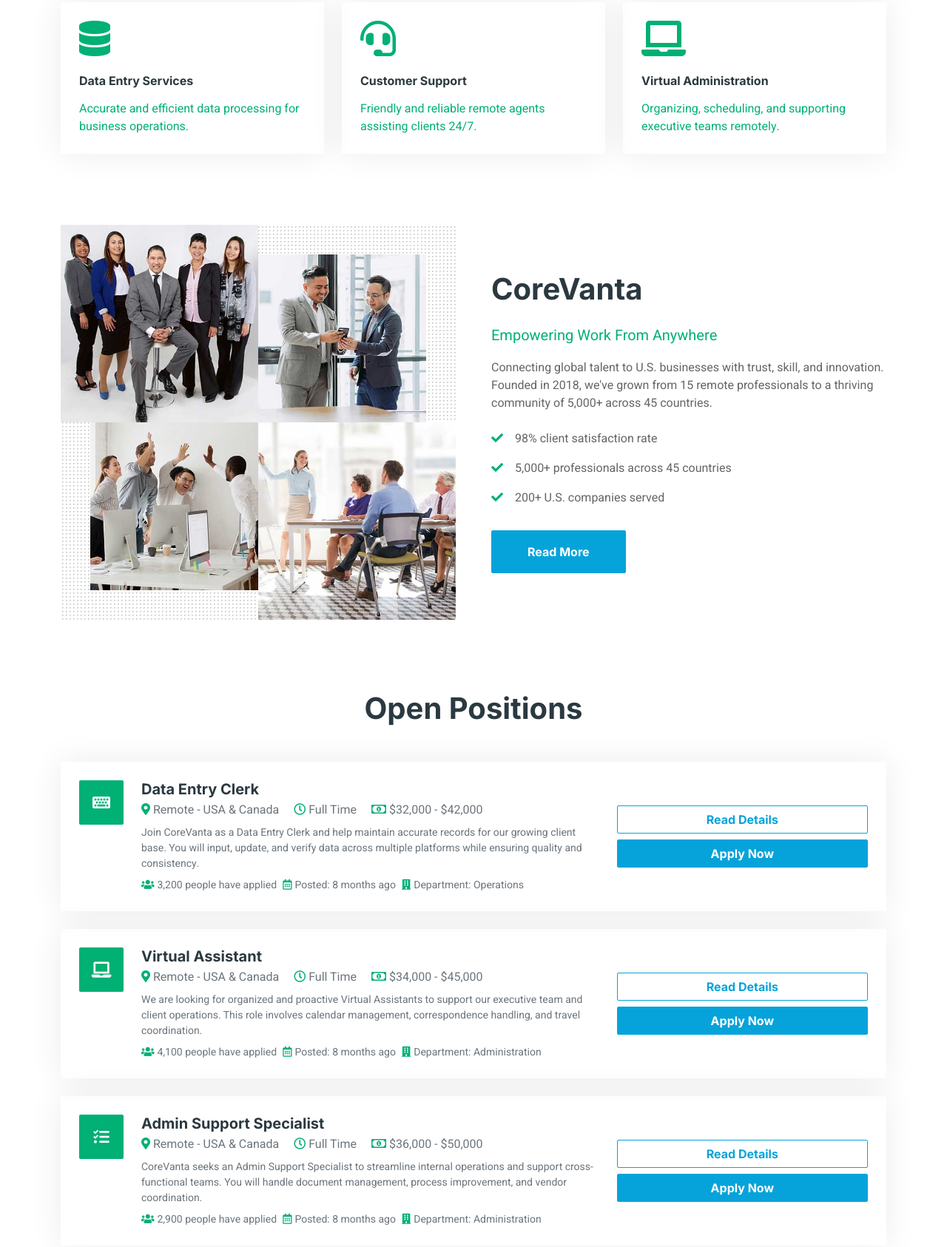
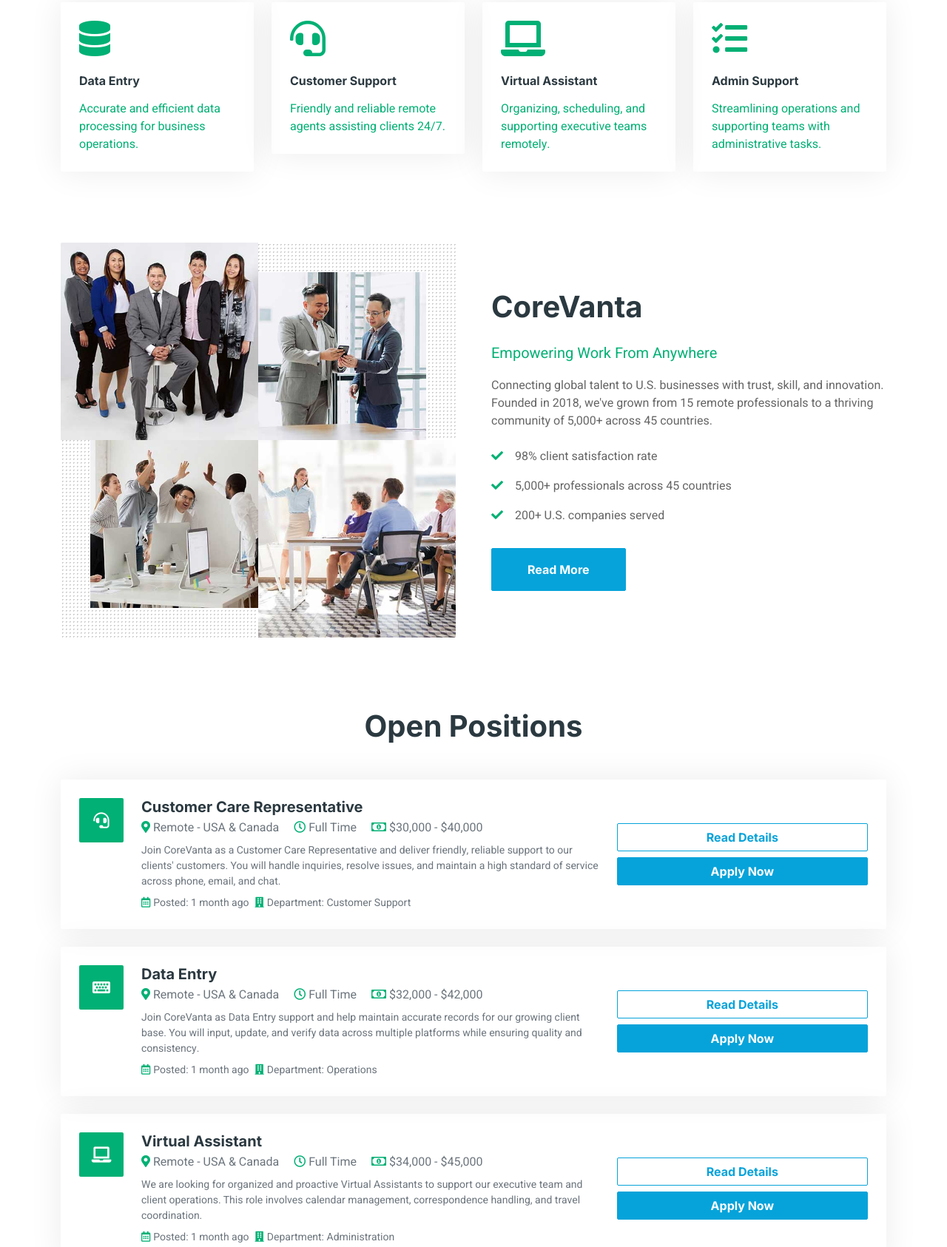
Before and after one commit to Raymond-blip/CoreVanta, a plain HTML site: page index.html in a window 1280 px wide. Shown: the part 936-2622 px from the top of the page at 74% size. Drawn offline with nearby package versions, Linux system fonts and the light colour scheme.

Commit message:
Update job listings, services and remove contact email from pages

```diff
--- a/index.html
+++ b/index.html
@@ -123,25 +123,32 @@
             <div class="container">
                 <h1 class="text-center mb-5 wow fadeInUp" data-wow-delay="0.1s">What We Offer</h1>
                 <div class="row g-4 justify-content-center">
-                    <div class="col-lg-4 col-sm-6 wow fadeInUp" data-wow-delay="0.1s">
+                    <div class="col-lg-3 col-sm-6 wow fadeInUp" data-wow-delay="0.1s">
                         <a class="cat-item rounded p-4" href="">
                             <i class="fa fa-3x fa-database text-primary mb-4"></i>
-                            <h6 class="mb-3">Data Entry Services</h6>
+                            <h6 class="mb-3">Data Entry</h6>
                             <p class="mb-0">Accurate and efficient data processing for business operations.</p>
                         </a>
                     </div>
-                    <div class="col-lg-4 col-sm-6 wow fadeInUp" data-wow-delay="0.3s">
+                    <div class="col-lg-3 col-sm-6 wow fadeInUp" data-wow-delay="0.3s">
                         <a class="cat-item rounded p-4" href="contact.html">
                             <i class="fa fa-3x fa-headset text-primary mb-4"></i>
                             <h6 class="mb-3">Customer Support</h6>
                             <p class="mb-0">Friendly and reliable remote agents assisting clients 24/7.</p>
                         </a>
                     </div>
-                    <div class="col-lg-4 col-sm-6 wow fadeInUp" data-wow-delay="0.5s">
+                    <div class="col-lg-3 col-sm-6 wow fadeInUp" data-wow-delay="0.5s">
                         <a class="cat-item rounded p-4" href="">
                             <i class="fa fa-3x fa-laptop text-primary mb-4"></i>
-                            <h6 class="mb-3">Virtual Administration</h6>
+                            <h6 class="mb-3">Virtual Assistant</h6>
                             <p class="mb-0">Organizing, scheduling, and supporting executive teams remotely.</p>
+                        </a>
+                    </div>
+                    <div class="col-lg-3 col-sm-6 wow fadeInUp" data-wow-delay="0.7s">
+                        <a class="cat-item rounded p-4" href="">
+                            <i class="fa fa-3x fa-tasks text-primary mb-4"></i>
+                            <h6 class="mb-3">Admin Support</h6>
+                            <p class="mb-0">Streamlining operations and supporting teams with administrative tasks.</p>
                         </a>
                     </div>
                 </div>
@@ -190,24 +197,51 @@
             <div class="container">
                 <h1 class="text-center mb-5 wow fadeInUp" data-wow-delay="0.1s">Open Positions</h1>
 
-                <!-- Data Entry Clerk -->
+                <!-- Customer Care Representative -->
                 <div class="job-item p-4 mb-4 wow fadeInUp" data-wow-delay="0.1s">
+                    <div class="row g-4">
+                        <div class="col-sm-12 col-md-8 d-flex align-items-start">
+                            <div class="bg-primary rounded d-flex align-items-center justify-content-center flex-shrink-0" style="width:60px;height:60px;">
+                                <i class="fa fa-headset fa-lg text-white"></i>
+                            </div>
+                            <div class="text-start ps-4">
+                                <h5 class="mb-1">Customer Care Representative</h5>
+                                <div class="mb-2">
+                                    <span class="me-3 text-muted"><i class="fa fa-map-marker-alt text-primary me-1"></i>Remote - USA &amp; Canada</span>
+                                    <span class="me-3 text-muted"><i class="far fa-clock text-primary me-1"></i>Full Time</span>
+                                    <span class="text-muted"><i class="far fa-money-bill-alt text-primary me-1"></i>$30,000 - $40,000</span>
+                                </div>
+                                <p class="mb-2 text-muted small">Join CoreVanta as a Customer Care Representative and deliver friendly, reliable support to our clients' customers. You will handle inquiries, resolve issues, and maintain a high standard of service across phone, email, and chat.</p>
+                                <div class="d-flex flex-wrap gap-2 text-muted small">
+                                    <span><i class="far fa-calendar-alt text-primary me-1"></i>Posted: 1 month ago</span>
+                                    <span><i class="fa fa-building text-primary me-1"></i>Department: Customer Support</span>
+                                </div>
+                            </div>
+                        </div>
+                        <div class="col-sm-12 col-md-4 d-flex flex-column align-items-start align-items-md-end justify-content-center">
+                            <a class="btn btn-outline-primary mb-2 w-100" href="job-list.html">Read Details</a>
+                            <a class="btn btn-primary w-100" href="apply.html">Apply Now</a>
+                        </div>
+                    </div>
+                </div>
+
+                <!-- Data Entry -->
+                <div class="job-item p-4 mb-4 wow fadeInUp" data-wow-delay="0.2s">
                     <div class="row g-4">
                         <div class="col-sm-12 col-md-8 d-flex align-items-start">
                             <div class="bg-primary rounded d-flex align-items-center justify-content-center flex-shrink-0" style="width:60px;height:60px;">
                                 <i class="fa fa-keyboard fa-lg text-white"></i>
                             </div>
                             <div class="text-start ps-4">
-                                <h5 class="mb-1">Data Entry Clerk</h5>
+                                <h5 class="mb-1">Data Entry</h5>
                                 <div class="mb-2">
                                     <span class="me-3 text-muted"><i class="fa fa-map-marker-alt text-primary me-1"></i>Remote - USA &amp; Canada</span>
                                     <span class="me-3 text-muted"><i class="far fa-clock text-primary me-1"></i>Full Time</span>
                                     <span class="text-muted"><i class="far fa-money-bill-alt text-primary me-1"></i>$32,000 - $42,000</span>
                                 </div>
-                                <p class="mb-2 text-muted small">Join CoreVanta as a Data Entry Clerk and help maintain accurate records for our growing client base. You will input, update, and verify data across multiple platforms while ensuring quality and consistency.</p>
+                                <p class="mb-2 text-muted small">Join CoreVanta as Data Entry support and help maintain accurate records for our growing client base. You will input, update, and verify data across multiple platforms while ensuring quality and consistency.</p>
                                 <div class="d-flex flex-wrap gap-2 text-muted small">
-                                    <span><i class="fa fa-users text-primary me-1"></i>3,200 people have applied</span>
-                                    <span><i class="far fa-calendar-alt text-primary me-1"></i>Posted: 8 months ago</span>
+                                    <span><i class="far fa-calendar-alt text-primary me-1"></i>Posted: 1 month ago</span>
                                     <span><i class="fa fa-building text-primary me-1"></i>Department: Operations</span>
                                 </div>
                             </div>
@@ -220,7 +254,7 @@
                 </div>
 
                 <!-- Virtual Assistant -->
-                <div class="job-item p-4 mb-4 wow fadeInUp" data-wow-delay="0.2s">
+                <div class="job-item p-4 mb-4 wow fadeInUp" data-wow-delay="0.3s">
                     <div class="row g-4">
                         <div class="col-sm-12 col-md-8 d-flex align-items-start">
                             <div class="bg-primary rounded d-flex align-items-center justify-content-center flex-shrink-0" style="width:60px;height:60px;">
@@ -235,8 +269,7 @@
                                 </div>
                                 <p class="mb-2 text-muted small">We are looking for organized and proactive Virtual Assistants to support our executive team and client operations. This role involves calendar management, correspondence handling, and travel coordination.</p>
                                 <div class="d-flex flex-wrap gap-2 text-muted small">
-                                    <span><i class="fa fa-users text-primary me-1"></i>4,100 people have applied</span>
-                                    <span><i class="far fa-calendar-alt text-primary me-1"></i>Posted: 8 months ago</span>
+                                    <span><i class="far fa-calendar-alt text-primary me-1"></i>Posted: 1 month ago</span>
                                     <span><i class="fa fa-building text-primary me-1"></i>Department: Administration</span>
                                 </div>
                             </div>
@@ -249,7 +282,7 @@
                 </div>
 
                 <!-- Admin Support Specialist -->
-                <div class="job-item p-4 mb-4 wow fadeInUp" data-wow-delay="0.3s">
+                <div class="job-item p-4 mb-4 wow fadeInUp" data-wow-delay="0.4s">
                     <div class="row g-4">
                         <div class="col-sm-12 col-md-8 d-flex align-items-start">
                             <div class="bg-primary rounded d-flex align-items-center justify-content-center flex-shrink-0" style="width:60px;height:60px;">
@@ -264,8 +297,7 @@
                                 </div>
                                 <p class="mb-2 text-muted small">CoreVanta seeks an Admin Support Specialist to streamline internal operations and support cross-functional teams. You will handle document management, process improvement, and vendor coordination.</p>
                                 <div class="d-flex flex-wrap gap-2 text-muted small">
-                                    <span><i class="fa fa-users text-primary me-1"></i>2,900 people have applied</span>
-                                    <span><i class="far fa-calendar-alt text-primary me-1"></i>Posted: 8 months ago</span>
+                                    <span><i class="far fa-calendar-alt text-primary me-1"></i>Posted: 1 month ago</span>
                                     <span><i class="fa fa-building text-primary me-1"></i>Department: Administration</span>
                                 </div>
                             </div>
@@ -277,7 +309,7 @@
                     </div>
                 </div>
 
-                <div class="text-center mt-2 wow fadeInUp" data-wow-delay="0.4s">
+                <div class="text-center mt-2 wow fadeInUp" data-wow-delay="0.5s">
                     <a class="btn btn-primary py-3 px-5" href="job-list.html">Browse More Jobs</a>
                 </div>
 
@@ -352,7 +384,6 @@
                             </span>
                         </div>
                         <p class="text-white-50 mb-3">Connecting global talent to U.S. businesses with trust, skill, and innovation. Empowering remote professionals to build careers without boundaries.</p>
-                        <p class="text-white-50 mb-0"><i class="fa fa-envelope me-2 text-primary"></i>applicationwfhr@gmail.com</p>
                     </div>
 
                     <!-- Quick Links -->
```
Also changed, not shown: about.html (+0 -1 lines), apply.html (+5 -5 lines), category.html (+0 -1 lines), contact.html (+1 -2 lines), cookie-policy.html (+1 -2 lines), job-list.html (+36 -12 lines), privacy-policy.html (+2 -3 lines), terms-of-service.html (+1 -2 lines), testimonial.html (+0 -1 lines).
